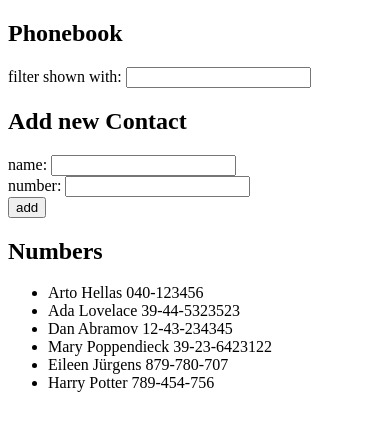
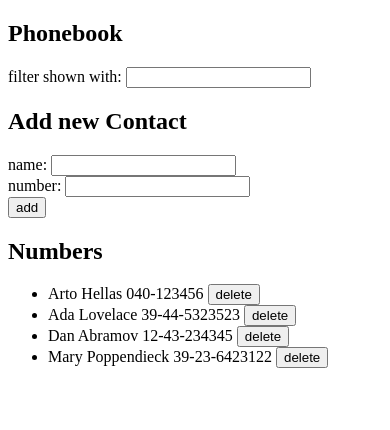
Before and after one commit to EileenJuergens/FullStackOpen2020, a React (Create React App) app in the folder Part-2/phonebook/: page / in a window 390 px wide. Shown: the top 430 px of the page. Built offline with nearby package versions, Linux system fonts and the light colour scheme; data requests are answered from the project's data file.

Commit message:
feat: finish part 2.17 - phonebook

```diff
--- a/Part-2/phonebook/db.json
+++ b/Part-2/phonebook/db.json
@@ -19,16 +19,6 @@
       "name": "Mary Poppendieck",
       "number": "39-23-6423122",
       "id": 4
-    },
-    {
-      "name": "Eileen Jürgens",
-      "number": "879-780-707",
-      "id": 5
-    },
-    {
-      "name": "Harry Potter",
-      "number": "789-454-756",
-      "id": 6
     }
   ]
 }
--- a/Part-2/phonebook/src/App.js
+++ b/Part-2/phonebook/src/App.js
@@ -1,9 +1,8 @@
 import React, { useState, useEffect } from 'react'
-import axios from 'axios'
 import personService from './services/persons'
 import Filter from './components/Filter'
 import PersonForm from './components/PersonForm'
-import Persons from './components/Persons'
+import PersonList from './components/PersonList'
 
 const App = () => {
   const [persons, setPersons] = useState([])
@@ -43,13 +42,26 @@ const App = () => {
       : setPersons(persons.concat(personObject))
 
     personService
-      .create(personObject)
+      .createOne(personObject)
       .then(returnedPerson => {
         setPersons(persons.concat(returnedPerson))
         setNewName('')
         setNewNumber('')
       })
   }
+
+
+  const deletePerson = (id, name) => {
+    const confirmed = window.confirm(`Do you want to delete ${name}?`)
+    if(confirmed) {
+      personService
+        .deleteOne(id)
+        .then(() => {
+          setPersons(persons.filter(person => person.id !== id))
+        })
+    }
+  }
+
 
   const handleFilterChange = event => {
     setSearchTerm(event.target.value)
@@ -78,9 +90,10 @@ const App = () => {
         handleNameChange={handleNameChange}
         handleNumberChange={handleNumberChange} />
       <h2>Numbers</h2>
-      <Persons
+      <PersonList
         searchResults={searchResults}
-        persons={persons} />
+        persons={persons}
+        deletePerson={deletePerson} />
     </div>
   )
 }
--- /dev/null
+++ b/Part-2/phonebook/src/components/PersonList.js
@@ -0,0 +1,18 @@
+import React from 'react'
+
+const PersonList = ({ searchResults, persons, deletePerson }) => {
+  return (
+    <ul>
+      {searchResults.length
+        ? searchResults.map(person => <li key={person.name}>{person.name} {person.number}</li>)
+        : persons.map(person =>
+          <li key={person.name}>
+            {person.name} {person.number} <button onClick={() => deletePerson(person.id, person.name)}>delete</button>
+          </li>
+        )
+      }
+    </ul>
+  )
+}
+
+export default PersonList;
--- a/Part-2/phonebook/src/components/Persons.js
+++ /dev/null
@@ -1,13 +0,0 @@
-import React from 'react'
-
-const Persons = ({ searchResults, persons }) => {
-  return (
-    <ul>
-      {searchResults.length
-        ? searchResults.map(person => <li key={person.name}>{person.name} {person.number}</li>)
-        : persons.map(person => <li key={person.name}>{person.name} {person.number}</li>)}
-    </ul>
-  )
-}
-
-export default Persons;
--- a/Part-2/phonebook/src/services/persons.js
+++ b/Part-2/phonebook/src/services/persons.js
@@ -6,10 +6,14 @@ const getAll = () => {
   return request.then(response => response.data)
 }
 
-const create = newObject => {
+const createOne = newObject => {
   const request = axios.post(baseUrl, newObject)
   return request.then(response => response.data)
 }
 
+const deleteOne = (id) => {
+  const request = axios.delete(`${baseUrl}/${id}`)
+  return request.then(response => response.data)
+}
 
-export default { getAll, create }
+export default { getAll, createOne, deleteOne }
```
